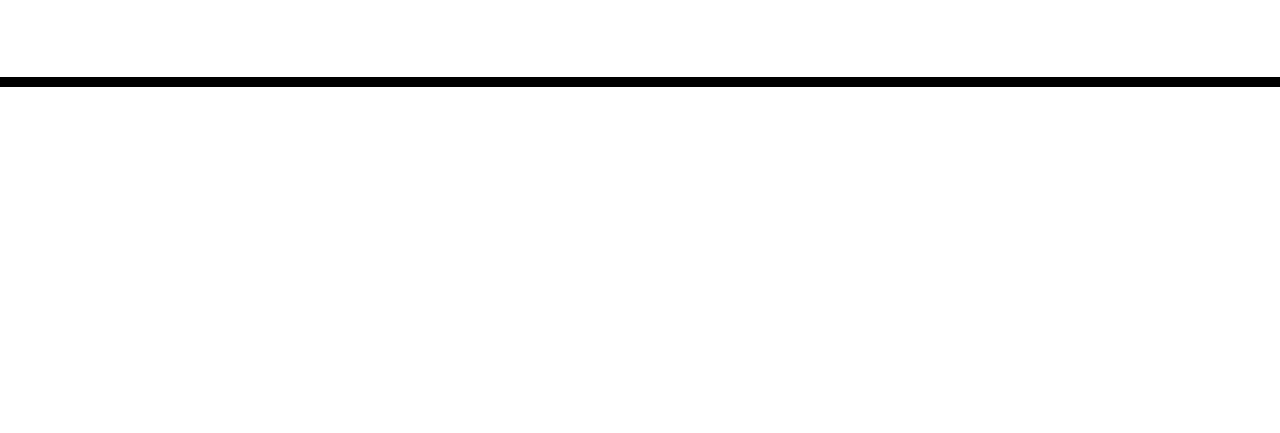
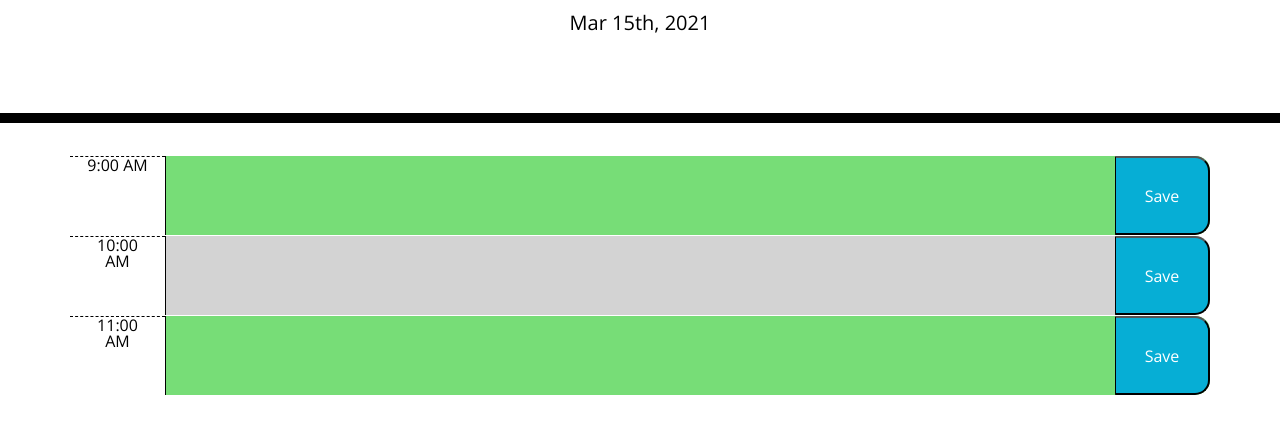
Before and after one commit to jareddeuriarte/daily-planner, a plain HTML site: page index.html in a window 1280 px wide. Shown: the part 181-614 px from the top of the page. Drawn offline with nearby package versions, Linux system fonts and the light colour scheme.

Commit message:
textarea and save buttons saving to localstorage and displaying in textarea

```diff
--- a/assets/script.js
+++ b/assets/script.js
@@ -1,25 +1,97 @@
-// var currentDay = document.getElementById("currentDay");
+// WHEN I open the planner
+// THEN the current day is displayed at the top of the calendar ✅
 var today = moment();
-
 $("#currentDay").text(today.format("MMM Do, YYYY"));
 
 
 
+// WHEN I view the timeblocks for that day
+// THEN
 
-// WHEN I open the planner
-// THEN the current day is displayed at the top of the calendar
+$()
 
-// WHEN I scroll down
-// THEN I am presented with timeblocks for standard business hours
 
-// WHEN I view the timeblocks for that day
-// THEN each timeblock is color coded to indicate whether it is in the past, present, or future
 
-// WHEN I click into a timeblock
-// THEN I can enter an event
 
-// WHEN I click the save button for that timeblock
-// THEN the text for that event is saved in local storage
+$(document).ready(function () {
+
+    // listen for save button clicks
+    $('.saveBtn').on('click', function () {
+        // Grabbing the values from text area and hour
+        var comment = $(this).siblings(".description").val()
+        // console.log(comment)
+        var hour = $(this).siblings(".hour").text()
+        // console.log(hour)
+        localStorage.setItem(hour, comment);
+    })
+
+    //Retriving from localstorage and the setting value for 9:00 am in the text area
+    console.log(localStorage.getItem("9:00 AM"));
+    $("#comment9am").val(localStorage.getItem("9:00 AM"));
+    $("#comment10am").val(localStorage.getItem("10:00 AM"));
+
+    // get current number of hours
+    var currentHour = moment().format("h:mm A");
+    console.log(currentHour)
+
+    //Each timeblock is color coded to indicate whether it is in the past, present, or future
+    $(".time-block").each(function(){
+        var hour = $(this).find(".hour").text()
+        console.log(hour)
+        if (hour < currentHour) {
+            $(this).addClass('past');
+          } else if (hour === currentHour) {
+            $(this).removeClass('past');
+            $(this).addClass('present');
+          } else {
+            $(this).removeClass('past');
+            $(this).removeClass('present');
+            $(this).addClass('future');
+          }
+
+
+    })
+
+
+});
+
+
+
+
+
+
+
+// // Store
+// // Retrieve
+// document.getElementById("result").innerHTML = localStorage.getItem("lastname");
+
+// // $( "button" ).on( "click", textarea.val(), function( event ) {
+// //     event.preventDefault();
+// //     console.log( $( this ).text("did this work?") );
+// // });
+
+// // $(document).ready(function(){
+// //     $("button").click(function(){
+// //         var comment = $.trim($("#comment9am").val());
+// //         if(comment != ""){
+// //             // Show alert dialog if value is not blank
+// //             alert(comment);
+// //         }
+// //     });
+
+// // });
+
+
+
+
+
+
+
+
+
+
+
+
 
 // WHEN I refresh the page
 // THEN the saved events persist
--- a/index.html
+++ b/index.html
@@ -6,7 +6,8 @@
     <meta name="viewport" content="width=device-width, initial-scale=1.0" />
     <meta http-equiv="X-UA-Compatible" content="ie=edge" />
     <link rel="stylesheet" href="https://stackpath.bootstrapcdn.com/bootstrap/4.3.1/css/bootstrap.min.css" />
-    <link rel="stylesheet" href="https://use.fontawesome.com/releases/v5.8.1/css/all.css" integrity="sha384-50oBUHEmvpQ+1lW4y57PTFmhCaXp0ML5d60M1M7uH2+nqUivzIebhndOJK28anvf" crossorigin="anonymous" />
+    <link rel="stylesheet" href="https://use.fontawesome.com/releases/v5.8.1/css/all.css"
+        integrity="sha384-50oBUHEmvpQ+1lW4y57PTFmhCaXp0ML5d60M1M7uH2+nqUivzIebhndOJK28anvf" crossorigin="anonymous" />
     <link href="https://fonts.googleapis.com/css?family=Open+Sans&display=swap" rel="stylesheet" />
     <link rel="stylesheet" href="./assets/style.css" />
     <title>Daily Planner</title>
@@ -19,12 +20,50 @@
         <p id="currentDay" class="lead"></p>
     </header>
     <div class="container">
-        <!-- Timeblocks go here -->
+        <!-- 9:00 -->
+        <div class="row time-block">
+            <div class="hour col-md-1">9:00 AM</div>
+            <textarea class="description col-md-10" id="comment9am" value=""></textarea>
+            <button class="saveBtn col-md-1">Save</button>
+        </div>
+
+        <!-- 10:00 AM -->
+        <div class="row time-block">
+            <div class="hour col-md-1">10:00 AM</div>
+            <textarea class="description col-md-10" id="comment10am" value=""></textarea>
+            <button class="saveBtn col-md-1">Save</button>
+        </div>
+
+        <!-- 11:00 AM -->
+        <div class="row time-block">
+            <div class="hour col-md-1">11:00 AM</div>
+            <textarea class="description col-md-10" id="comment11am" value=""></textarea>
+            <button class="saveBtn col-md-1">Save</button>
+        </div>
+
+        <!-- 12:00 PM -->
+        <di></di>
+
+        <!-- 1:00 PM -->
+        <di></di>
+
+        <!-- 2:00 PM -->
+        <di></di>
+
+        <!-- 3:00 PM -->
+        <di></di>
+
+        <!-- 4:00 PM -->
+        <di></di>
+
+        <!-- 5:00 PM -->
+        <di></di>
+
     </div>
 
-    <script src="./assets/script.js"></script>
     <script src="https://cdnjs.cloudflare.com/ajax/libs/jquery/3.2.1/jquery.min.js"></script>
     <script src="https://cdnjs.cloudflare.com/ajax/libs/moment.js/2.24.0/moment.min.js"></script>
+    <script src="./assets/script.js"></script>
 </body>
 
 </html>
```
